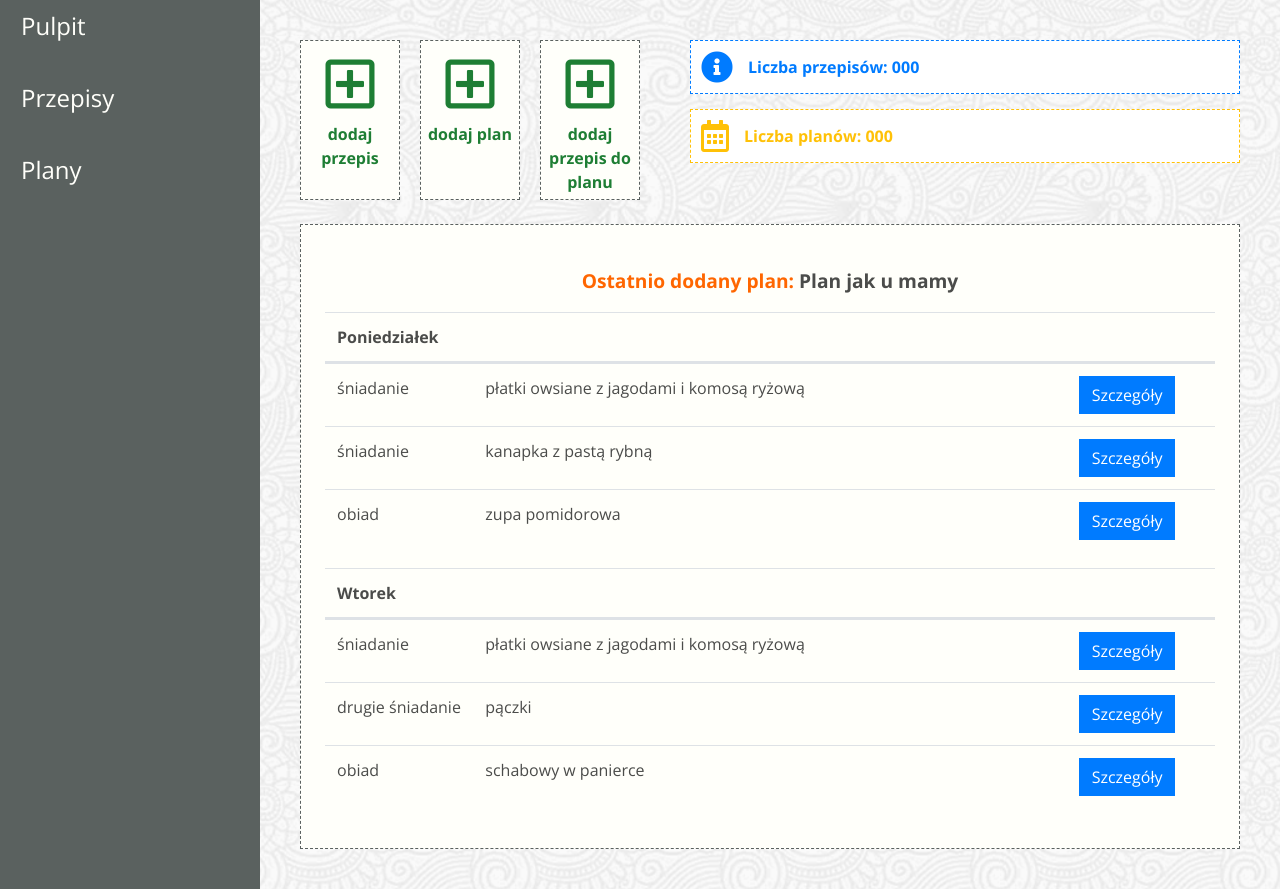
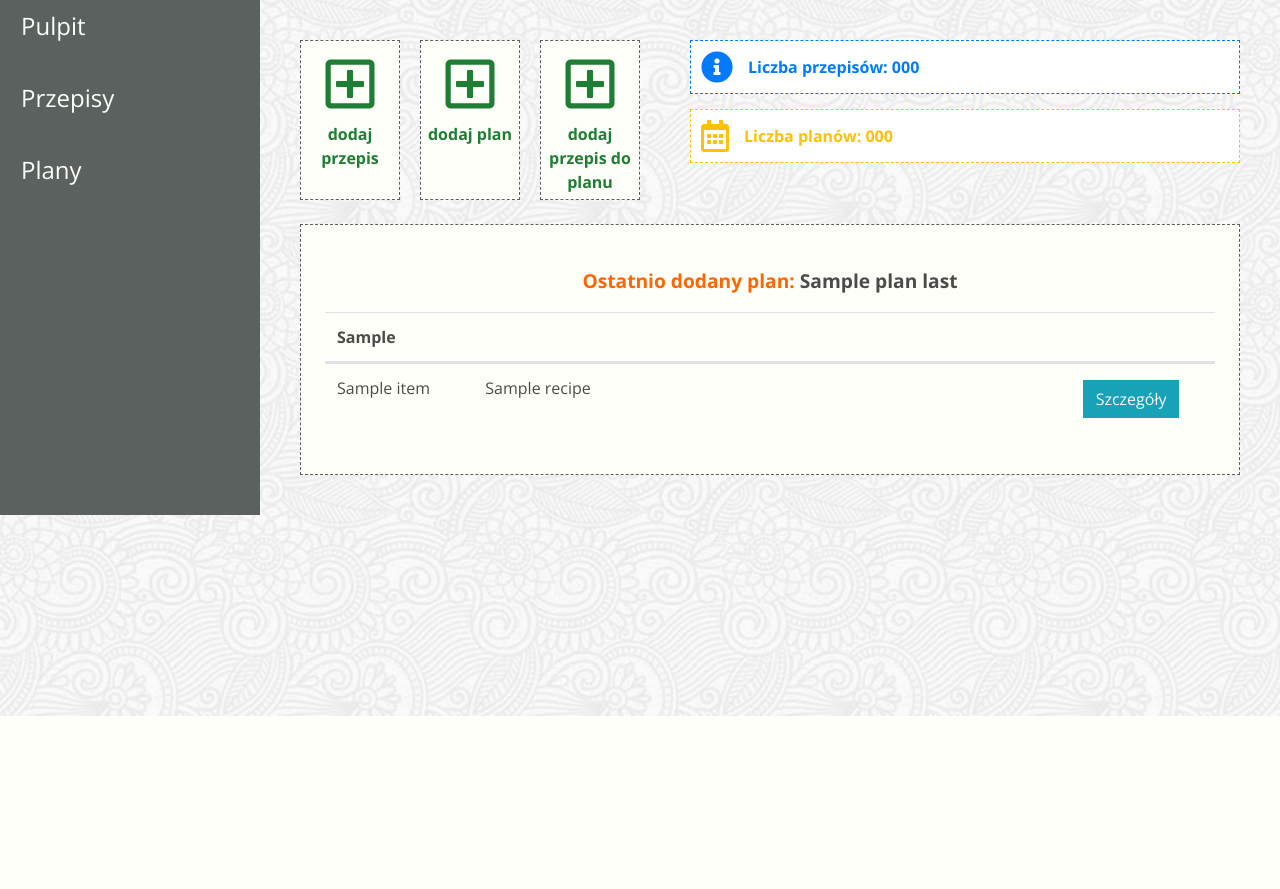
Before and after one commit to gwilpiszewski/food_plan, a Django app: template jedzonko/templates/dashboard.html in a window 1280 px wide. Shown: the part 84-973 px from the top of the page. After the commit the page ends 800 px from the top, so only its background shows below. Run offline with Django 3.2, Linux system fonts and the light colour scheme; the template is opened without the code that fills it: most values are stand-ins (such as "Sample title", 1, 10 or a date in 2020); some libraries are stand-ins or nearby versions; some web fonts are replaced.

Commit message:
TO CHECK 2.5_Ostatnio_dodany_plan_wer2

```diff
--- a/jedzonko/templates/app-schedules.html
+++ b/jedzonko/templates/app-schedules.html
@@ -30,9 +30,7 @@
                     <tr class="d-flex">
                         <td class="col-1">{{ plan.id }}</td>
                         <td class="col-2">{{ plan.name }}</td>
-                        <td class="col-7">
-                            {{ plan.description }}
-                        </td>
+                        <td class="col-7">{{ plan.description }}</td>
                         <td class="col-2 d-flex align-items-center justify-content-center flex-wrap">
                             <a href="" class="btn btn-danger rounded-0 text-light m-1">Usuń</a>
                             <a href=""
--- a/jedzonko/templates/dashboard.html
+++ b/jedzonko/templates/dashboard.html
@@ -4,19 +4,19 @@
     <div class="dashboard-header m-4">
         <div class="dashboard-menu">
             <div class="menu-item border-dashed">
-                            <a href="{% url 'recipe_add'%}">
+                <a href="{% url 'recipe_add' %}">
                     <i class="far fa-plus-square icon-plus-square"></i>
                     <span class="title">dodaj przepis</span>
                 </a>
             </div>
             <div class="menu-item border-dashed">
-                            <a href="{% url 'plan_add'%}">
+                <a href="{% url 'plan_add' %}">
                     <i class="far fa-plus-square icon-plus-square"></i>
                     <span class="title">dodaj plan</span>
                 </a>
             </div>
             <div class="menu-item border-dashed">
-                            <a href="{% url 'plan_add_recipe'%}">
+                <a href="{% url 'plan_add_recipe' %}">
                     <i class="far fa-plus-square icon-plus-square"></i>
                     <span class="title">dodaj przepis do planu</span>
                 </a>
@@ -36,59 +36,28 @@
     </div>
     <div class="m-4 p-4 border-dashed">
         <h2 class="dashboard-content-title">
-                        <span>Ostatnio dodany plan:</span> Plan jak u mamy
+            <span>Ostatnio dodany plan:</span> {{ plan_last.name }}
         </h2>
+        {% for item in recipes_per_day_list %}
             <table class="table">
                 <thead>
                 <tr class="d-flex">
-                                <th class="col-2">Poniedziałek</th>
+                    <th class="col-2">{{ item.0.day_name.get_day_display }}</th>
                     <th class="col-8"></th>
                     <th class="col-2"></th>
                 </tr>
                 </thead>
                 <tbody>
+                {% for x in item %}
                     <tr class="d-flex">
-                                <td class="col-2">śniadanie</td>
-                                <td class="col-8">płatki owsiane z jagodami i komosą ryżową</td>
-                                <td class="col-2"><button type="button" class="btn btn-primary rounded-0">Szczegóły</button></td>
+                        <td class="col-2">{{ x.get_meal_names_display }}</td>
+                        <td class="col-8">{{ x.recipe.name }}</td>
+                        <td class="col-2"><a href="{% url 'recipe' x.recipe_id %}"
+                                             class="btn btn-info rounded-0 text-light m-1">Szczegóły</a></td>
                     </tr>
-                            <tr class="d-flex">
-                                <td class="col-2">śniadanie</td>
-                                <td class="col-8">kanapka z pastą rybną</td>
-                                <td class="col-2"><button type="button" class="btn btn-primary rounded-0">Szczegóły</button></td>
-                            </tr>
-                            <tr class="d-flex">
-                                <td class="col-2">obiad</td>
-                                <td class="col-8">zupa pomidorowa</td>
-                                <td class="col-2"><button type="button" class="btn btn-primary rounded-0">Szczegóły</button></td>
-                            </tr>
+                {% endfor %}
                 </tbody>
             </table>
-                    <table class="table">
-                        <thead>
-                            <tr class="d-flex">
-                                <th class="col-2">Wtorek</th>
-                                <th class="col-8"></th>
-                                <th class="col-2"></th>
-                            </tr>
-                        </thead>
-                        <tbody>
-                            <tr class="d-flex">
-                                <td class="col-2">śniadanie</td>
-                                <td class="col-8">płatki owsiane z jagodami i komosą ryżową</td>
-                                <td class="col-2"><button type="button" class="btn btn-primary rounded-0">Szczegóły</button></td>
-                            </tr>
-                            <tr class="d-flex">
-                                <td class="col-2">drugie śniadanie</td>
-                                <td class="col-8">pączki</td>
-                                <td class="col-2"><button type="button" class="btn btn-primary rounded-0">Szczegóły</button></td>
-                            </tr>
-                            <tr class="d-flex">
-                                <td class="col-2">obiad</td>
-                                <td class="col-8">schabowy w panierce</td>
-                                <td class="col-2"><button type="button" class="btn btn-primary rounded-0">Szczegóły</button></td>
-                            </tr>
-                        </tbody>
-                    </table>
+        {% endfor %}
     </div>
 {% endblock content %}
```
Also changed, not shown: jedzonko/db_filler_all.py (+8 -0 lines), jedzonko/views.py (+19 -1 lines). Lines whose indentation alone changed are shown as unchanged.
